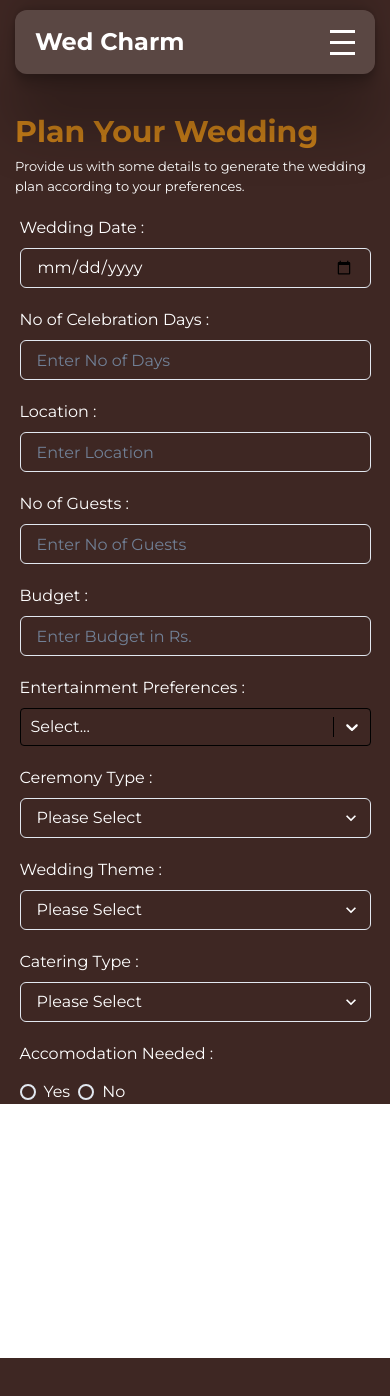
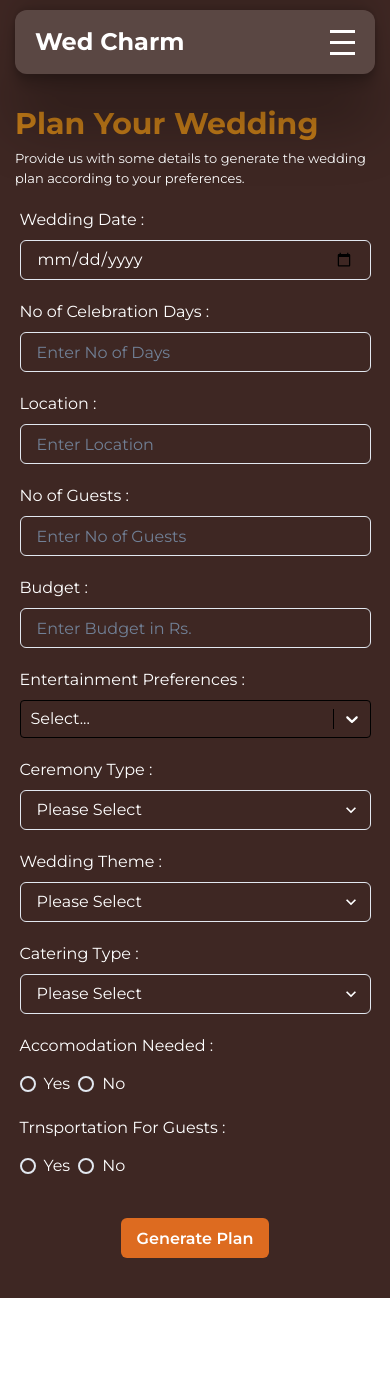
Before and after one commit to WED-CHARM-CODEBASE/WED-CHARM, a React (Create React App) app in the folder client/: page /plan-wedding in a window 390 px wide. Shown: the top 1396 px of the page. Before the commit the page ends 1358 px from the top, so only its background shows below. Built offline with nearby package versions, Linux system fonts and the light colour scheme.

Commit message:
updates in ui

```diff
--- a/client/src/components/Home.css
+++ b/client/src/components/Home.css
@@ -1,7 +1,7 @@
 .home-page {
   position: relative;
   overflow: hidden; /* Prevents overflow */
-  height: 100vh; /* Full height of the viewport */
+  min-height: 100vh; /* Full height of the viewport */
   width: 100%; /* Full width of the viewport */
   margin: 0; /* Remove any default margin */
   padding: 0; /* Remove any default padding */
@@ -45,6 +45,7 @@
 }
 .video-overlay-content img {
   border-radius: 9999999px;
+  width: 700px;
 }
 
 .home-right-text h1 {
@@ -73,6 +74,7 @@
   }
   .video-overlay-content img {
     margin-top: 60px;
+    width: 300px;
   }
   .home-right-text h1 {
     font-size: 36px;
--- a/client/src/components/Home.jsx
+++ b/client/src/components/Home.jsx
@@ -35,7 +35,7 @@ const Home = () => {
       </video>
       <div className="video-overlay">
         <div className="video-overlay-content">
-          <img width="700" src={randomPic()} alt="Wedding Scene" />
+          <img src={randomPic()} alt="Wedding Scene" />
         </div>
         <div className="video-overlay-right">
           <div className="home-right-text">
--- a/client/src/components/Navigation.css
+++ b/client/src/components/Navigation.css
@@ -7,7 +7,7 @@ body {
 
 .pre-navbar {
   padding: 10px 15px;
-  position: sticky;
+  position: fixed;
   width: 100%;
   z-index: 1000; /* Ensure this stays on top */
 }
--- a/client/src/components/PlanWedding.css
+++ b/client/src/components/PlanWedding.css
@@ -1,6 +1,6 @@
 /* Wrapper for spacing */
 .wrapper {
-  height: 5vh;
+  height: 15vh;
 }
 
 /* Main container for wedding planning form */
@@ -66,7 +66,7 @@
     grid-template-columns: 1fr;
   }
   .wrapper {
-    height: 3vh;
+    height: 12vh;
   }
 }
 
--- a/client/src/components/PlanWedding.jsx
+++ b/client/src/components/PlanWedding.jsx
@@ -4,6 +4,7 @@ import { Input } from '@chakra-ui/react';
 import { Select } from '@chakra-ui/react';
 import { Radio, RadioGroup, Stack } from '@chakra-ui/react';
 import ReactSelect from 'react-select';
+import { Button } from '@chakra-ui/react';
 
 const PlanWedding = () => {
   const entertainmentOptions = [
@@ -152,24 +153,24 @@ const PlanWedding = () => {
               </Stack>
             </RadioGroup>
           </div>
+          <div className="input-field">
+            <label htmlFor="transportation-for-guests">
+              Trnsportation For Guests :{' '}
+            </label>
+            <RadioGroup id="transportation-for-guests">
+              <Stack direction="row" className="accomodation-needed-stack">
+                <Radio value="yes">Yes</Radio>
+                <Radio value="no">No</Radio>
+              </Stack>
+            </RadioGroup>
+          </div>
         </form>
+        <Button mt={10} mb={10} colorScheme="orange">
+              Generate Plan
+        </Button>
       </div>
     </div>
   );
 };
 
 export default PlanWedding;
-
-// needed fields
-// weddingDate,
-// No of Celebration days
-// location,
-// numberOfGuests,
-// budget,
-// ceremonyPreference,
-// weddingTheme,
-// accommodationsNeeded,
-// cateringType,
-// entertainmentPreferences,
-// transportationForGuests,
-// specialNeedsForGuests,
```
